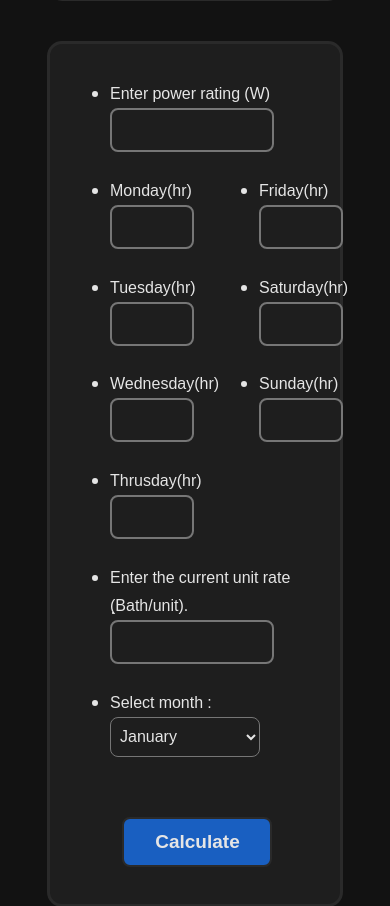
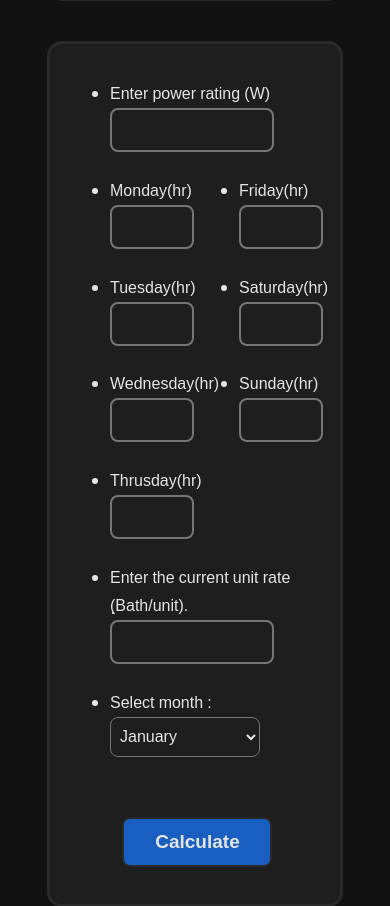
Before and after one commit to raaktham1199-ui/elecbill-flask, a Flask app: page /mont2 in a window 390 px wide. Shown: the part 1867-2773 px from the top of the page. Run offline with Flask 3, Linux system fonts and the light colour scheme.

Commit message:
Add files via upload

```diff
--- a/static/mont2.css
+++ b/static/mont2.css
@@ -144,10 +144,10 @@
                 flex-direction: row;
             }
             .box22{
-                margin-left: 20px;
+                margin-left: 10px;
             }
             .box21{
-                margin-right: 20px;
+                margin-right: 10px;
             }
             .title2{
                 font-size: 22px;
```
